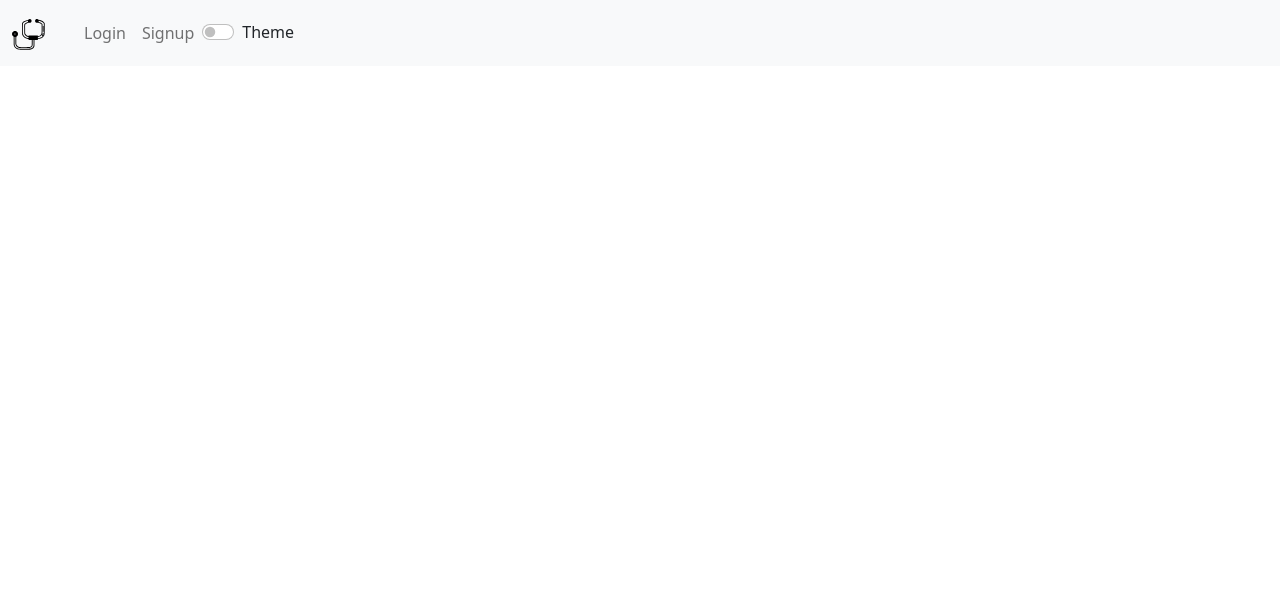
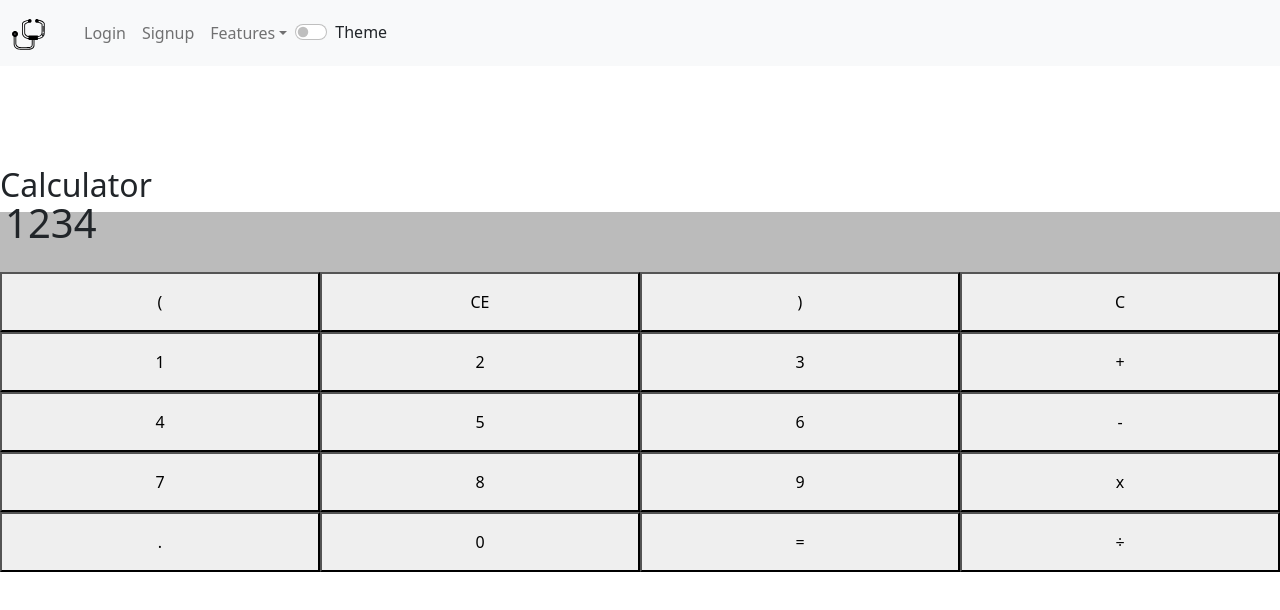
Before and after one commit to Abhishek4298/doctor-portal, a React (Create React App) app in the folder frontend/: page /calculator in a window 1280 px wide. Shown: the top 610 px of the page. Built offline with nearby package versions, Linux system fonts and the light colour scheme.

Commit message:
WIP - TODO List and Calculator

```diff
--- a/frontend/package.json
+++ b/frontend/package.json
@@ -3,6 +3,8 @@
   "version": "0.1.0",
   "private": true,
   "dependencies": {
+    "@emotion/react": "^11.9.0",
+    "@emotion/styled": "^11.8.1",
     "@testing-library/jest-dom": "^5.16.2",
     "@testing-library/react": "^12.1.4",
     "@testing-library/user-event": "^13.5.0",
--- a/frontend/public/index.html
+++ b/frontend/public/index.html
@@ -11,7 +11,6 @@
       href="http://maxcdn.bootstrapcdn.com/font-awesome/4.1.0/css/font-awesome.min.css"
       rel="stylesheet"
     />
-
     <!--
       manifest.json provides metadata used when your web app is installed on a
       user's mobile device or desktop. See https://developers.google.com/web/fundamentals/web-app-manifest/
--- a/frontend/src/App.js
+++ b/frontend/src/App.js
@@ -16,6 +16,8 @@ import AddPatient from "./components/AddPatient";
 import DisplayPatients from "./components/DisplayPatients";
 import Layout from "./components/Layout";
 import GoogleAUTH from "./components/Authorization/GoogleAUth";
+import Calculator from "./components/Calculator/index";
+import ToDOList from "./components/ToDOList/index";
 require('./App.css')
 
 function App() {
@@ -64,10 +66,6 @@ function App() {
       <Routes>
         <Route exact path="/" element={<Layout />}>
           <Route
-            path="/googleAuth"
-            element={<GoogleAUTH />}
-          />
-          <Route
             path="/login"
             element={<Login showAlert={showAlert} />}
           />
@@ -80,6 +78,14 @@ function App() {
             path="/logout"
             element={<Logout theme={theme} showAlert={showAlert} />}
           />
+          <Route
+            path="/todolist"
+            element={<ToDOList showAlert={showAlert} />}
+          />
+          <Route
+            path="/calculator"
+            element={<Calculator />}
+          />
           <Route element={<RequireAuth authUser={isToken} />} >
             <Route
               path="/home"
@@ -87,6 +93,10 @@ function App() {
                 <Home theme={theme} showAlert={showAlert}
                 />
               }
+            />
+            <Route
+              path="/googleAuth"
+              element={<GoogleAUTH />}
             />
             <Route
               path="/addPatient"
--- /dev/null
+++ b/frontend/src/components/Calculator/calculator.css
@@ -0,0 +1,26 @@
+.result {
+  height: 60px;
+  background-color: #bbb;
+  width: 100%;
+}
+
+.result p {
+  font-size: 40px;
+  margin: 5px;
+}
+
+.calculator-body {
+  max-width: 400px;
+  margin: auto;
+}
+
+.button {
+  display: block;
+  background-color: #bbb;
+}
+
+button {
+  width: 25%;
+  height: 60px;
+  font-size: 30px;
+}
--- /dev/null
+++ b/frontend/src/components/Calculator/index.js
@@ -0,0 +1,51 @@
+import { useState } from 'react';
+
+require('./calculator.css')
+const Calculator = () => {
+    const [display, setDisplay] = useState("ss")
+    const result = "1234";
+
+    const onChange = (e) => {
+        e.preventDefault();
+        alert("asddas")
+    }
+    return (<>
+
+        <h2> Calculator</h2>
+        <div className="result">
+            <p>{result}</p>
+        </div>
+
+        <div className="button">
+            <button name="(" value={display} onClick={e => (e.target.name)} onChange={onChange}>(</button>
+            <button name="CE" value={display} onClick={e => (e.target.name)} onChange={onChange}>CE</button>
+            <button name=")" value={display} onClick={e => (e.target.name)} onChange={onChange}>)</button>
+            <button name="C" value={display} onClick={e => (e.target.name)} onChange={onChange}>C</button><br />
+
+            <button name="1" value={display} onClick={e => (e.target.name)} onChange={onChange}>1</button>
+            <button name="2" value={display} onClick={e => (e.target.name)} onChange={onChange}>2</button>
+            <button name="3" value={display} onClick={e => (e.target.name)} onChange={onChange}>3</button>
+            <button name="+" value={display} onClick={e => (e.target.name)} onChange={onChange}>+</button><br />
+
+
+            <button name="4" value={display} onClick={e => (e.target.name)} onChange={onChange}>4</button>
+            <button name="5" value={display} onClick={e => (e.target.name)} onChange={onChange}>5</button>
+            <button name="6" value={display} onClick={e => (e.target.name)} onChange={onChange}>6</button>
+            <button name="-" value={display} onClick={e => (e.target.name)} onChange={onChange}>-</button><br />
+
+            <button name="7" value={display} onClick={e => (e.target.name)} onChange={onChange}>7</button>
+            <button name="8" value={display} onClick={e => (e.target.name)} onChange={onChange}>8</button>
+            <button name="9" value={display} onClick={e => (e.target.name)} onChange={onChange}>9</button>
+            <button name="*" value={display} onClick={e => (e.target.name)} onChange={onChange}>x</button><br />
+
+
+            <button name="." value={display} onClick={e => (e.target.name)} onChange={onChange}>.</button>
+            <button name="0" value={display} onClick={e => (e.target.name)} onChange={onChange}>0</button>
+            <button name="=" value={display} onClick={e => (e.target.name)} onChange={onChange}>=</button>
+            <button name="/" value={display} onClick={e => (e.target.name)} onChange={onChange}>÷</button><br />
+        </div>
+
+    </>);
+}
+
+export default Calculator;
--- a/frontend/src/components/Navbar.js
+++ b/frontend/src/components/Navbar.js
@@ -1,4 +1,4 @@
-import { Navbar, Nav, Form, Button, FormControl } from 'react-bootstrap'
+import { Navbar, Nav, Form, Button, FormControl, NavDropdown } from 'react-bootstrap'
 import { Link } from "react-router-dom";
 import LogoName from '../Logo.svg'
 
@@ -28,8 +28,16 @@ const NavbarLink = (props) => {
                             <Link to="/displayPatients" className="nav-link"> {props.displayPatients}</Link>
                             <Link to="/logout" className="nav-link"> {props.logout} </Link>
                         </>
+                    }
+                    <NavDropdown title="Features" id="basic-nav-dropdown">
+                        <NavDropdown.Item>
+                            <Link to="/todolist" className="nav-link">To-Do List</Link>
+                        </NavDropdown.Item>
+                        <NavDropdown.Item>
+                            <Link to="/calculator" className="nav-link">Calculator</Link>
+                        </NavDropdown.Item>
+                    </NavDropdown>
 
-                    }
                 </Nav>
                 <div style={{
                     display: "flex",
--- /dev/null
+++ b/frontend/src/components/ToDOList/index.js
@@ -0,0 +1,78 @@
+import { useState } from "react";
+
+const ToDOList = () => {
+    let getFromLocalStorage = JSON.parse(localStorage.getItem('AddTaskData'))
+    const [addText, setAddText] = useState()
+    let taskList = []
+    const addTask = (e) => {
+        e.preventDefault();
+        if (getFromLocalStorage) {
+            taskList = getFromLocalStorage
+        }
+        const formData = addText;
+        taskList.push(formData)
+        localStorage.setItem('AddTaskData', JSON.stringify(taskList));
+        setAddText("")
+    }
+    const deleteTask = (task) => {
+        const deletedData = getFromLocalStorage.filter((el) => {
+            return task !== el
+        });
+        localStorage.setItem('AddTaskData', JSON.stringify(deletedData));
+    }
+    const editTask = (task) => {
+        alert("EDIT")
+    }
+    const onChange = (e) => {
+        e.preventDefault();
+        setAddText(e.target.value)
+    }
+    return (<>
+        <div className="container d-flex justify-content-center">
+            <div className="row">
+                <h2>TO-DO List</h2>
+                <div className="form-floating d-flex justify-content-center">
+                    <textarea
+                        className="form-control"
+                        id="floatingTextarea"
+                        value={addText}
+                        onChange={onChange}
+                    ></textarea>
+                    <label htmlFor="floatingTextarea">Add Task</label>
+                    <button type="button" onClick={addTask} className="btn btn-primary">Add Task</button>
+                </div>
+                <div className="mt-4">
+                    {
+                        getFromLocalStorage &&
+                        <>
+                            <h4>List of Task</h4>
+                            {getFromLocalStorage.map((elem, id) => {
+                                return (
+                                    <div className="d-flex justify-content-start" key={id}>
+                                        <input className="form-check-input" type="checkbox" value="" id="flexCheckDefault" />
+                                        <div className="mx-2 card w-75" style={{ width: "18rem" }}>
+                                            <h5 className="mx-4">{elem}</h5>
+                                        </div>
+                                        <div className="mx-3">
+                                            <i className="fa fa-pencil-square-o"
+                                                onClick={() => editTask(elem)}
+                                                aria-hidden="true" disabled></i>
+                                            <i
+                                                onClick={() => deleteTask(elem)}
+                                                className="fa fa-trash-o"
+                                                aria-hidden="true"
+                                            ></i>
+                                        </div>
+                                    </div>
+                                )
+                            })}
+                        </>
+                    }
+
+                </div>
+            </div>
+        </div>
+    </>);
+}
+
+export default ToDOList;
```
Also changed, not shown: frontend/src/components/ToDOList/todolist.css (added), 2 other files (tests, documents, lock files or other folders).
